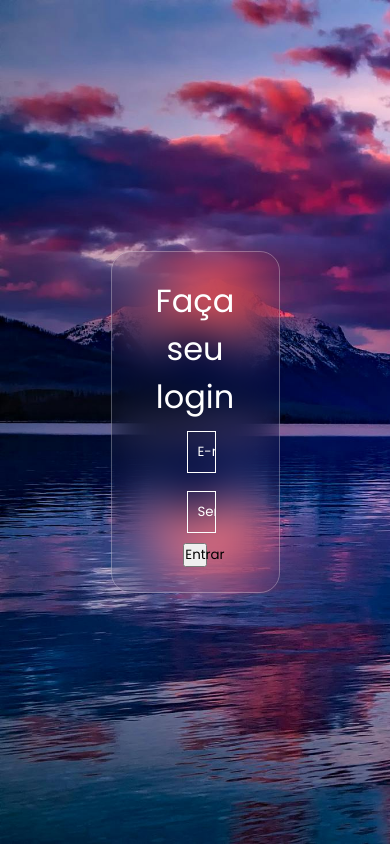
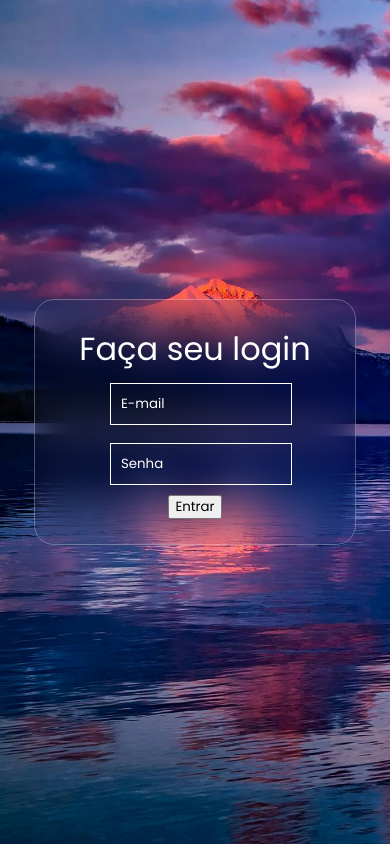
Before and after one commit to httpsbru/teste-tela, a plain HTML site: page index.html in a window 390 px wide. Drawn offline with Linux system fonts and the light colour scheme.

Commit message:
responsivo

```diff
--- a/estilo/style.css
+++ b/estilo/style.css
@@ -11,34 +11,31 @@
     font-family: 'Poppins', sans-serif;
 }
 
+main{
+    width: 768px;
+}
+
 body{
     background-image: url(../imagem/fundo.jpg);
     background-size: cover;
     background-repeat: no-repeat;
-    width: 60vw;
     height: 100vh;
+
     display: flex;
     align-items: center; /*aqui nao acontece nada*/
     justify-content: center; /*aqui ele ja vai para o meio*/
-    margin: auto;
-
-
-
-
-
 
 }
 
 .formulario{
     background-color: transparent;
     backdrop-filter: blur(20px); /*EFEITO ESPELHO BLUR*/
-    width: 50%;
+    margin: auto;
+    max-width: 50%;
+    min-width: 270px;
     padding: 25px;
     border-radius: 20px;
     border: 1px solid rgba(255, 255, 255, 0.288);
-
-
-
 
 }
 
--- a/index.html
+++ b/index.html
@@ -7,9 +7,9 @@
     <title>Login</title>
 </head>
 <body>
+    <main>
         <div class="formulario">
             <h1>Faça seu login</h1>
-
             <form action="#">
                 <div class="input-box">
                     <input type="email" name="E-mail" placeholder="E-mail" required>
@@ -18,12 +18,12 @@
                 <div class="input-box">
                     <input type="password" name="senha" placeholder="Senha">
                 </div>
-
                 <div class="btn">
                     <button type="submit">Entrar</button>
                 </div>
             </form>
         </div>
+    </main>
 
 </body>
 </html>
```
Lines whose indentation alone changed are shown as unchanged.
